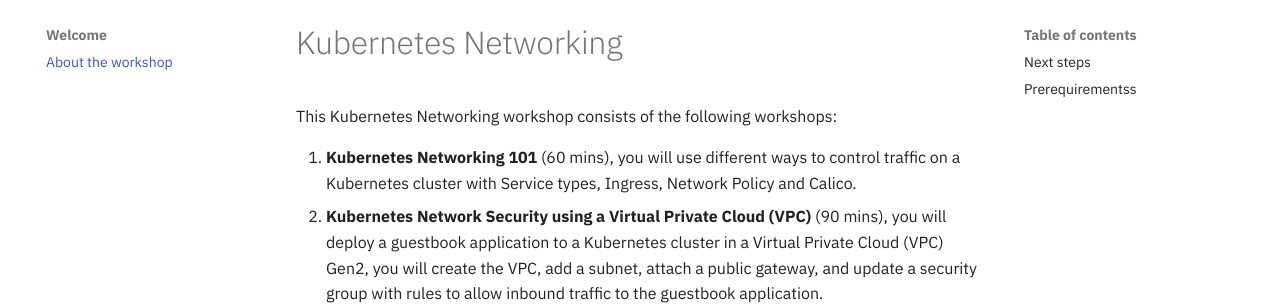
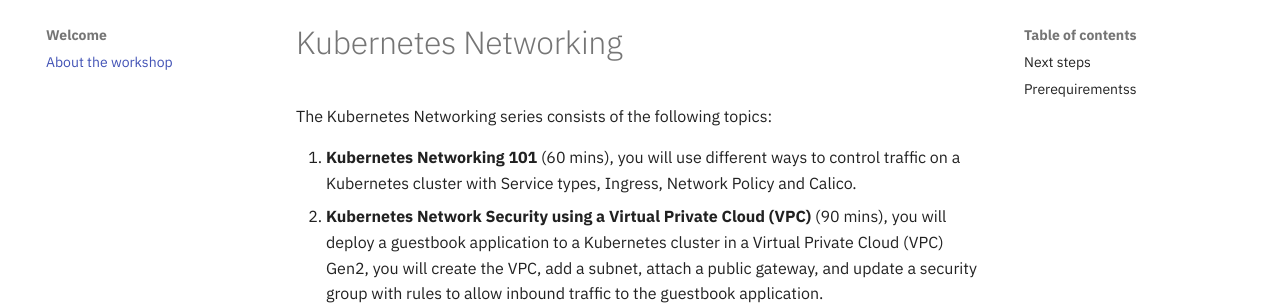
Before and after one commit to IBM/kubernetes-networking, an MkDocs documentation site: the page built from docs/README.md, in a window 1280 px wide and 900 px high. Shown: the part 124-429 px from the top of the window. Built offline with MkDocs 1.6.1 and Material for MkDocs 9.7.7, drawn with Linux system fonts in a browser that asks for light colours; comment, search, counter and statistics services are not loaded.

Commit message:
add description and istio to networking series

```diff
--- a/docs/README.md
+++ b/docs/README.md
@@ -1,6 +1,6 @@
 # Kubernetes Networking
 
-This Kubernetes Networking workshop consists of the following workshops:
+The Kubernetes Networking series consists of the following topics:
 
 1. **Kubernetes Networking 101** (60 mins), you will use different ways to control traffic on a Kubernetes cluster with Service types, Ingress, Network Policy and Calico.
 2. **Kubernetes Network Security using a Virtual Private Cloud (VPC)** (90 mins), you will deploy a guestbook application to a Kubernetes cluster in a Virtual Private Cloud (VPC) Gen2, you will create the VPC, add a subnet, attach a public gateway, and update a security group with rules to allow inbound traffic to the guestbook application.
```
Also changed, not shown: README.md (+2 -0 lines).
